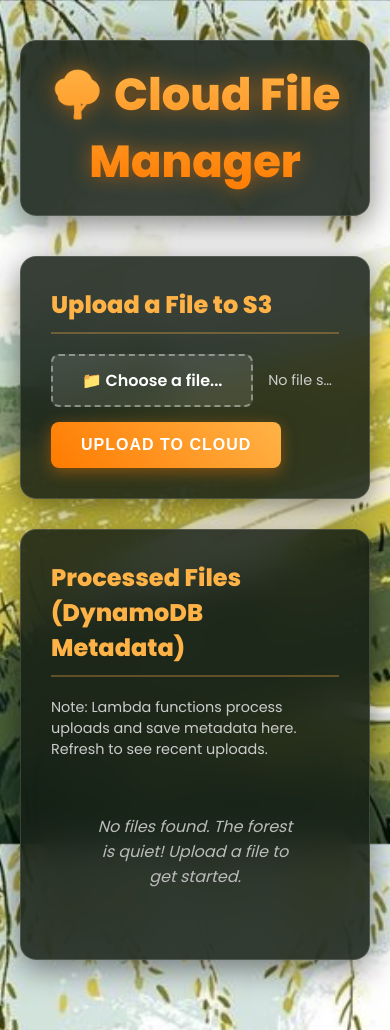
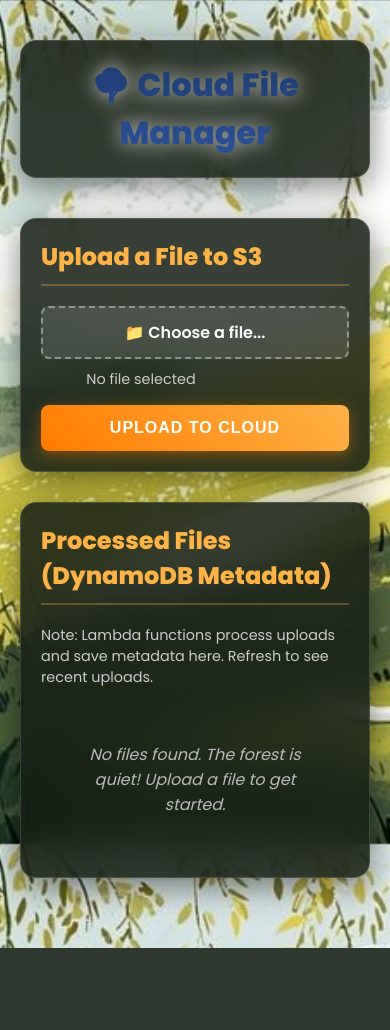
Before and after one commit to Dibyaranjan27/serverless-cloud-file-manager, a Flask app: page / in a window 390 px wide. After the commit the page ends 948 px from the top, so only its background shows below. Run offline with Flask 3, Linux system fonts and the light colour scheme; data that the repository does not hold is empty.

Commit message:
UI: Add mobile responsiveness

```diff
--- a/app/templates/index.html
+++ b/app/templates/index.html
@@ -34,10 +34,10 @@
         h1 {
             margin: 0;
             font-size: 2.8rem;
-            background: -webkit-linear-gradient(#ffb347, #ff7b00);
+            background: -webkit-linear-gradient(#1e3c72, #2a5298);
             -webkit-background-clip: text;
             -webkit-text-fill-color: transparent;
-            filter: drop-shadow(0 0 10px rgba(255, 123, 0, 0.5));
+            filter: drop-shadow(0 0 10px rgba(255, 255, 255, 0.7));
         }
         .glass-card {
             background: rgba(20, 30, 20, 0.85);
@@ -141,6 +141,16 @@
             color: #bbb;
             font-style: italic;
         }
+
+        @media (max-width: 600px) {
+            h1 { font-size: 2rem; }
+            .glass-card { padding: 20px; }
+            .file-upload-wrapper { flex-direction: column; align-items: stretch; }
+            .file-name-display { margin-left: 0; margin-top: 10px; text-align: center; }
+            button.upload-btn { width: 100%; }
+            /* Make table scroll horizontally on small screens */
+            .table-responsive { overflow-x: auto; -webkit-overflow-scrolling: touch; }
+        }
     </style>
 </head>
 <body>
@@ -176,6 +186,7 @@
         <h2>Processed Files (DynamoDB Metadata)</h2>
         <p style="color: #ccc; font-size: 0.9rem;">Note: Lambda functions process uploads and save metadata here. Refresh to see recent uploads.</p>
         {% if files %}
+            <div class="table-responsive">
                 <table>
                     <thead>
                         <tr>
@@ -194,6 +205,7 @@
                         {% endfor %}
                     </tbody>
                 </table>
+            </div>
         {% else %}
             <div class="empty-state">No files found. The forest is quiet! Upload a file to get started.</div>
         {% endif %}
```
Lines whose indentation alone changed are shown as unchanged.
